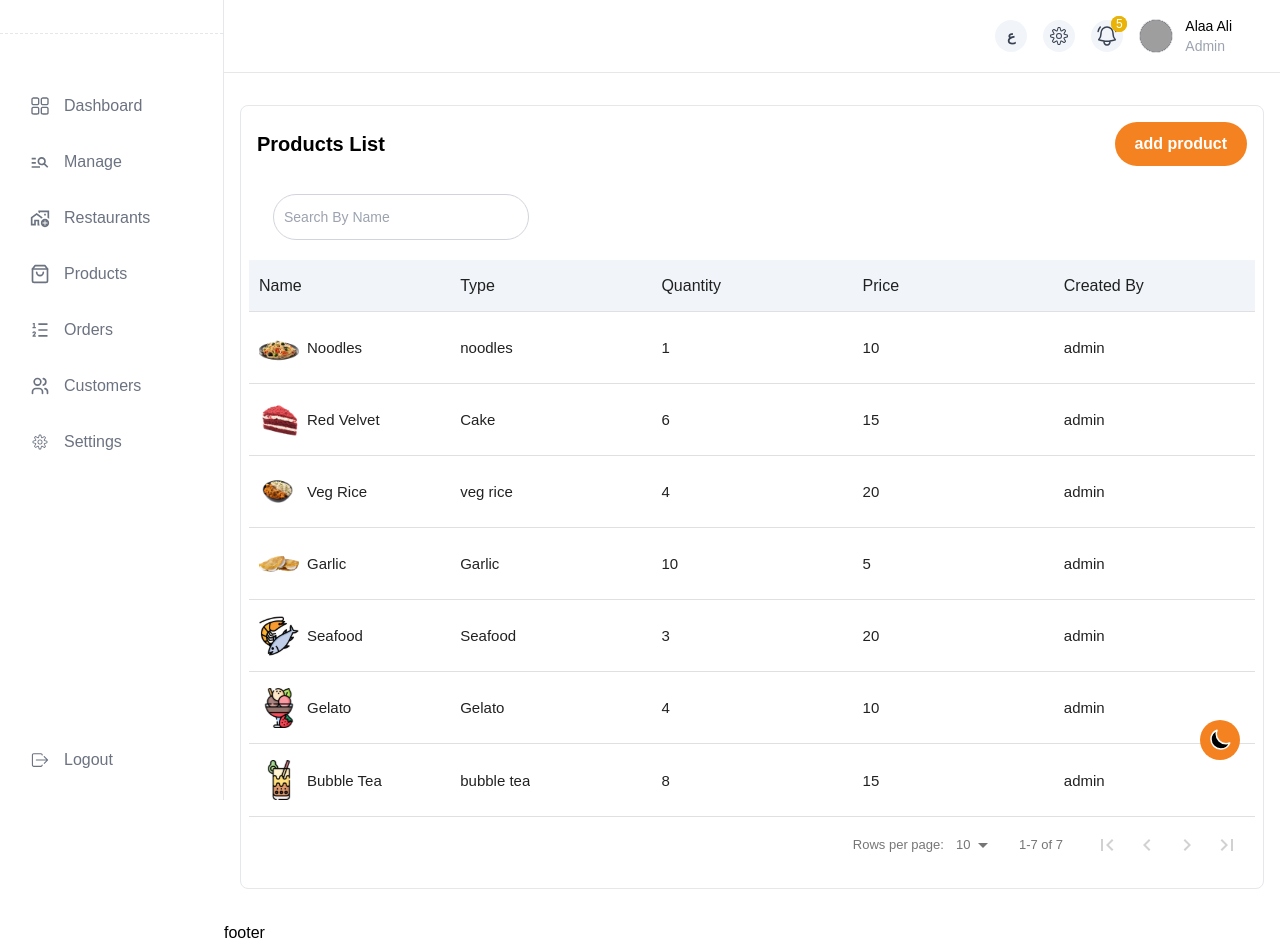
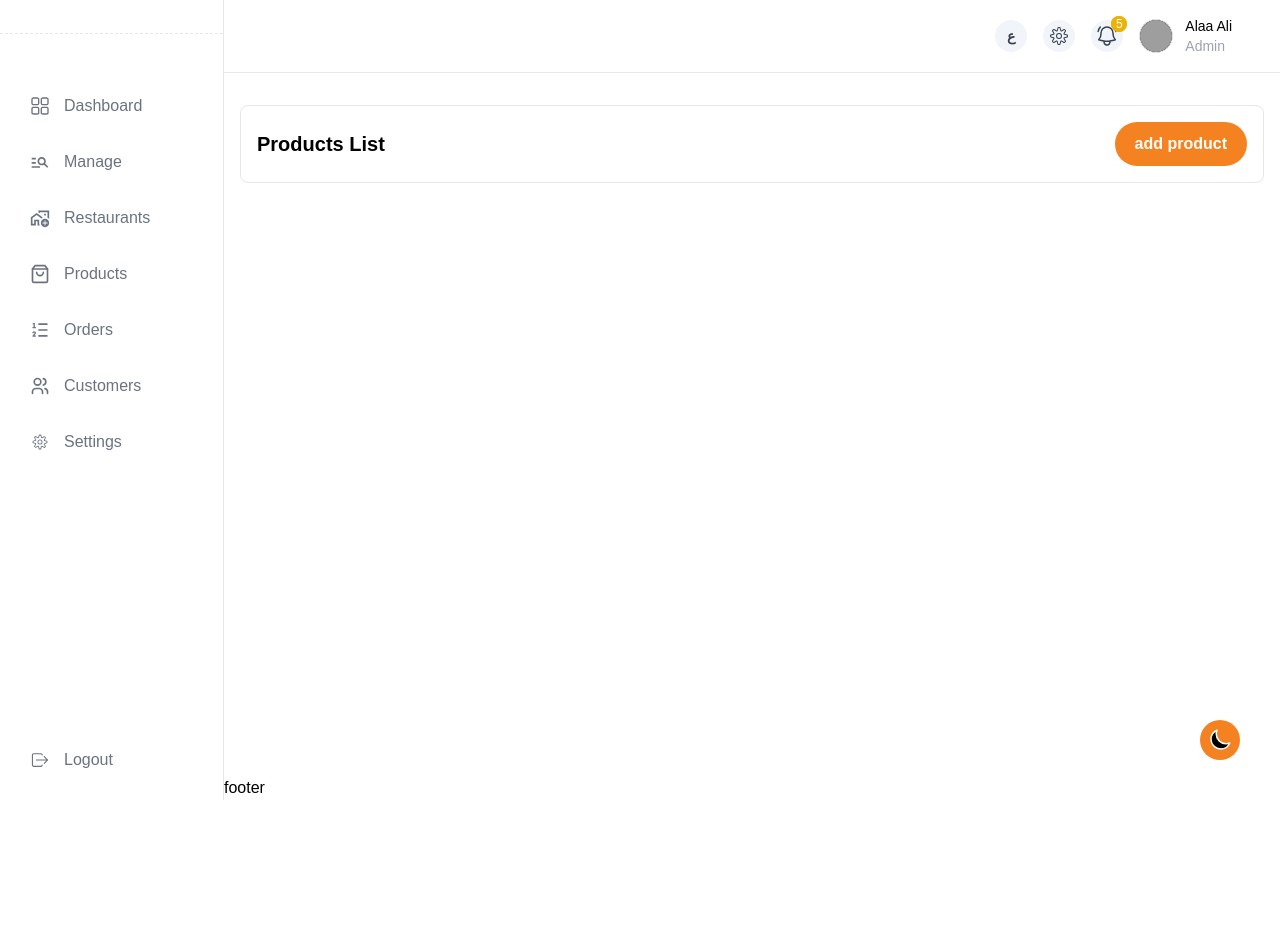
Before and after one commit to alaasfn22/restaurant_dashboard, a React (Vite) app: page /products in a window 1280 px wide. After the commit the page ends 800 px from the top, so only its background shows below. Built offline with nearby package versions, Linux system fonts and the light colour scheme; grey boxes are pictures that could not be loaded.

Commit message:
remove table

```diff
--- a/src/components/templates/ProductsPage.jsx
+++ b/src/components/templates/ProductsPage.jsx
@@ -14,7 +14,7 @@ const ProductsPage = () => {
           <CustomeButton t={t} title="add product" />
         </div>
       </div>
-      <ProductsTable />
+      {/* <ProductsTable /> */}
     </div>
   );
 };
```
